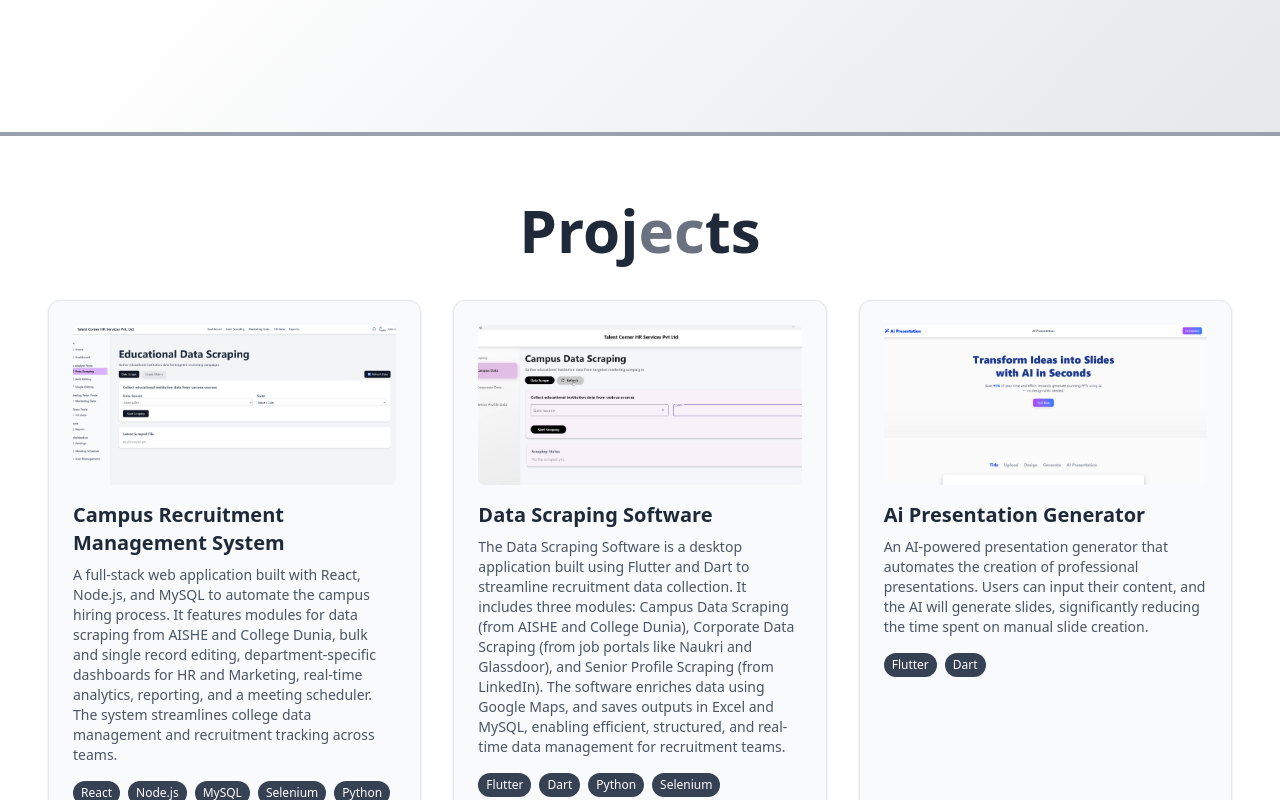
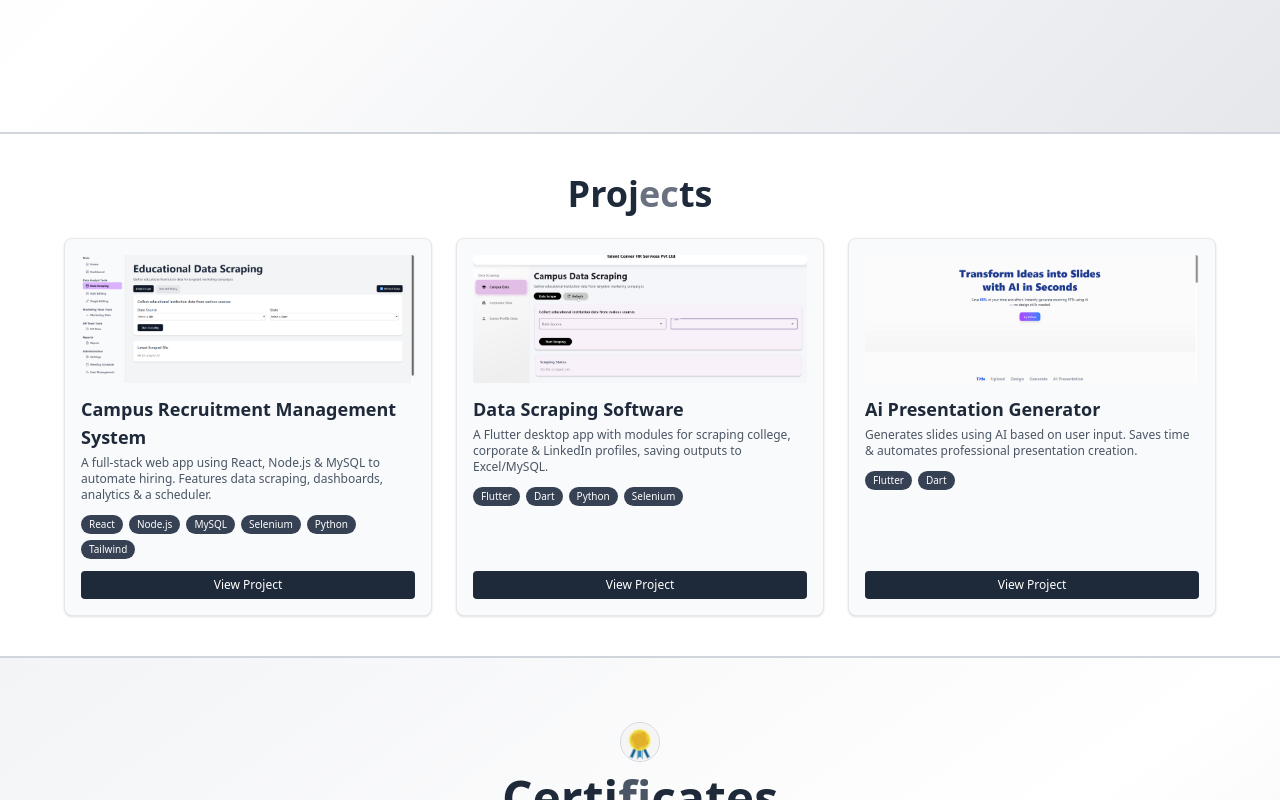
Before and after one commit to 11anushkadesai/portfolio, a React (Vite) app: page / in a window 1280 px wide. Shown: the part 3240-4040 px from the top of the page. Built offline with nearby package versions, Linux system fonts and the light colour scheme.

Commit message:
changed about page text size

```diff
--- a/src/Pages/Project.jsx
+++ b/src/Pages/Project.jsx
@@ -7,8 +7,8 @@ function Projects() {
     {
       title: 'Campus Recruitment Management System',
       description:
-        'A full-stack web application built with React, Node.js, and MySQL to automate the campus hiring process. It features modules for data scraping from AISHE and College Dunia, bulk and single record editing, department-specific dashboards for HR and Marketing, real-time analytics, reporting, and a meeting scheduler. The system streamlines college data management and recruitment tracking across teams.',
-      tech: ['React', 'Node.js', 'MySQL', 'Selenium','Python','Tailwind'],
+        'A full-stack web app using React, Node.js & MySQL to automate hiring. Features data scraping, dashboards, analytics & a scheduler.',
+      tech: ['React', 'Node.js', 'MySQL', 'Selenium', 'Python', 'Tailwind'],
       img: '/campus.png',
       video: '/campusvideo.mp4',
       github: 'https://github.com/11anushkadesai/CampusRecruitmentSystem',
@@ -17,7 +17,7 @@ function Projects() {
     {
       title: 'Data Scraping Software ',
       description:
-        'The Data Scraping Software is a desktop application built using Flutter and Dart to streamline recruitment data collection. It includes three modules: Campus Data Scraping (from AISHE and College Dunia), Corporate Data Scraping (from job portals like Naukri and Glassdoor), and Senior Profile Scraping (from LinkedIn). The software enriches data using Google Maps, and saves outputs in Excel and MySQL, enabling efficient, structured, and real-time data management for recruitment teams.',
+        'A Flutter desktop app with modules for scraping college, corporate & LinkedIn profiles, saving outputs to Excel/MySQL.',
       tech: ['Flutter', 'Dart', 'Python', 'Selenium'],
       img: '/datascrap.png',
       video: '/datascrap.mp4',
@@ -27,7 +27,7 @@ function Projects() {
     {
       title: 'Ai Presentation Generator',
       description:
-        'An AI-powered presentation generator that automates the creation of professional presentations. Users can input their content, and the AI will generate slides, significantly reducing the time spent on manual slide creation.',
+        'Generates slides using AI based on user input. Saves time & automates professional presentation creation.',
       tech: ['Flutter', 'Dart'],
       img: '/ai-presentation.png',
       video: '/ai-presentation.mp4',
@@ -37,29 +37,29 @@ function Projects() {
   ];
 
   return (
-    <div id="project" className="relative w-full px-4 sm:px-6 md:px-12 py-16 bg-white font-sans border-y-4 border-gray-400">
-      <h1 className="text-4xl sm:text-5xl md:text-6xl font-bold text-center text-gray-800 mb-10">
+    <div id="project" className="w-full px-2 sm:px-4 md:px-6 py-10 bg-white font-sans border-y-2 border-gray-300">
+      <h1 className="text-2xl sm:text-3xl md:text-4xl font-bold text-center text-gray-800 mb-6">
         Proj<span className="text-gray-500">ec</span>ts
       </h1>
 
       {/* Project Cards */}
-      <div className="grid gap-8 sm:grid-cols-2 lg:grid-cols-3 max-w-7xl mx-auto">
+      <div className="grid gap-6 sm:grid-cols-2 lg:grid-cols-3 max-w-6xl mx-auto">
         {projectList.map((project, index) => (
           <div
             key={index}
-            className="bg-gray-50 border border-gray-200 rounded-xl shadow-sm p-6 hover:shadow-lg transition-all duration-300 flex flex-col"
+            className="bg-gray-50 border border-gray-200 rounded-lg shadow-sm p-4 hover:shadow-md transition-all duration-300 flex flex-col"
           >
             <img
               src={project.img}
               alt={`${project.title} Preview`}
-              className="w-full h-40 object-cover rounded-md mb-4"
+              className="w-full h-32 object-cover rounded mb-3"
             />
-            <h2 className="text-xl font-semibold text-gray-800 mb-2">{project.title}</h2>
-            <p className="text-gray-600 text-sm mb-4">{project.description}</p>
+            <h2 className="text-lg font-semibold text-gray-800 mb-1">{project.title}</h2>
+            <p className="text-gray-600 text-xs mb-3">{project.description}</p>
 
-            <div className="flex flex-wrap gap-2 mb-4">
+            <div className="flex flex-wrap gap-1.5 mb-3">
               {project.tech.map((tech, i) => (
-                <span key={i} className="text-xs bg-gray-700 text-white px-2 py-1 rounded-full font-medium">
+                <span key={i} className="text-[10px] bg-gray-700 text-white px-2 py-0.5 rounded-full font-medium">
                   {tech}
                 </span>
               ))}
@@ -67,7 +67,7 @@ function Projects() {
 
             <button
               onClick={() => setSelectedProject(project)}
-              className="mt-auto px-4 py-2 bg-gray-800 text-white text-sm font-semibold rounded-md hover:bg-gray-700 transition"
+              className="mt-auto px-3 py-1.5 bg-gray-800 text-white text-xs font-medium rounded hover:bg-gray-700 transition"
             >
               View Project
             </button>
@@ -78,11 +78,11 @@ function Projects() {
       {/* Modal */}
       {selectedProject && (
         <div className="fixed inset-0 z-50 flex items-center justify-center px-4 backdrop-blur-sm">
-          <div className="bg-white rounded-xl max-w-2xl w-full relative p-6 shadow-2xl pt-10">
+          <div className="bg-white rounded-lg max-w-md w-full relative p-4 shadow-2xl pt-8">
             {/* Close */}
             <button
               onClick={() => setSelectedProject(null)}
-              className="absolute top-4 right-4 text-gray-600 hover:text-black text-2xl font-bold"
+              className="absolute top-2 right-3 text-gray-600 hover:text-black text-xl font-bold"
             >
               &times;
             </button>
@@ -93,27 +93,27 @@ function Projects() {
                 src={selectedProject.video}
                 type="video/mp4"
                 controls
-                className="w-full rounded-md mb-6 max-h-[300px] object-contain"
+                className="w-full rounded mb-4 max-h-[220px] object-contain"
               />
             )}
 
-            <h2 className="text-2xl font-bold text-gray-800 mb-2">{selectedProject.title}</h2>
-            <p className="text-gray-700 mb-4">{selectedProject.description}</p>
+            <h2 className="text-lg font-bold text-gray-800 mb-1">{selectedProject.title}</h2>
+            <p className="text-gray-700 text-sm mb-3">{selectedProject.description}</p>
 
-            <div className="flex flex-wrap gap-2 mb-4">
+            <div className="flex flex-wrap gap-1.5 mb-3">
               {selectedProject.tech.map((tech, i) => (
-                <span key={i} className="text-xs bg-gray-700 text-white px-2 py-1 rounded-full font-medium">
+                <span key={i} className="text-[10px] bg-gray-700 text-white px-2 py-0.5 rounded-full font-medium">
                   {tech}
                 </span>
               ))}
             </div>
 
-            <div className="flex gap-4">
+            <div className="flex gap-3">
               <a
                 href={selectedProject.github}
                 target="_blank"
                 rel="noopener noreferrer"
-                className="px-4 py-2 bg-gray-800 text-white rounded hover:bg-gray-700 text-sm"
+                className="px-3 py-1.5 bg-gray-800 text-white rounded hover:bg-gray-700 text-xs"
               >
                 GitHub
               </a>
@@ -121,7 +121,7 @@ function Projects() {
                 href={selectedProject.live}
                 target="_blank"
                 rel="noopener noreferrer"
-                className="px-4 py-2 bg-blue-600 text-white rounded hover:bg-blue-500 text-sm"
+                className="px-3 py-1.5 bg-blue-600 text-white rounded hover:bg-blue-500 text-xs"
               >
                 Go Live
               </a>
```
